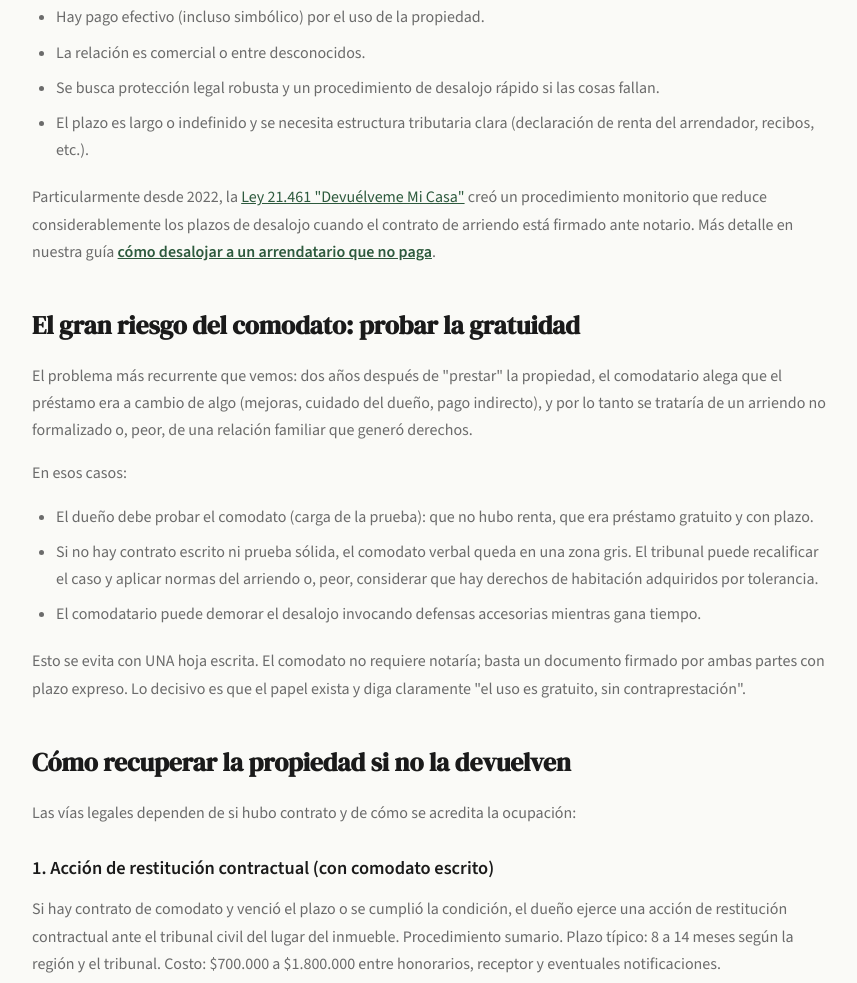
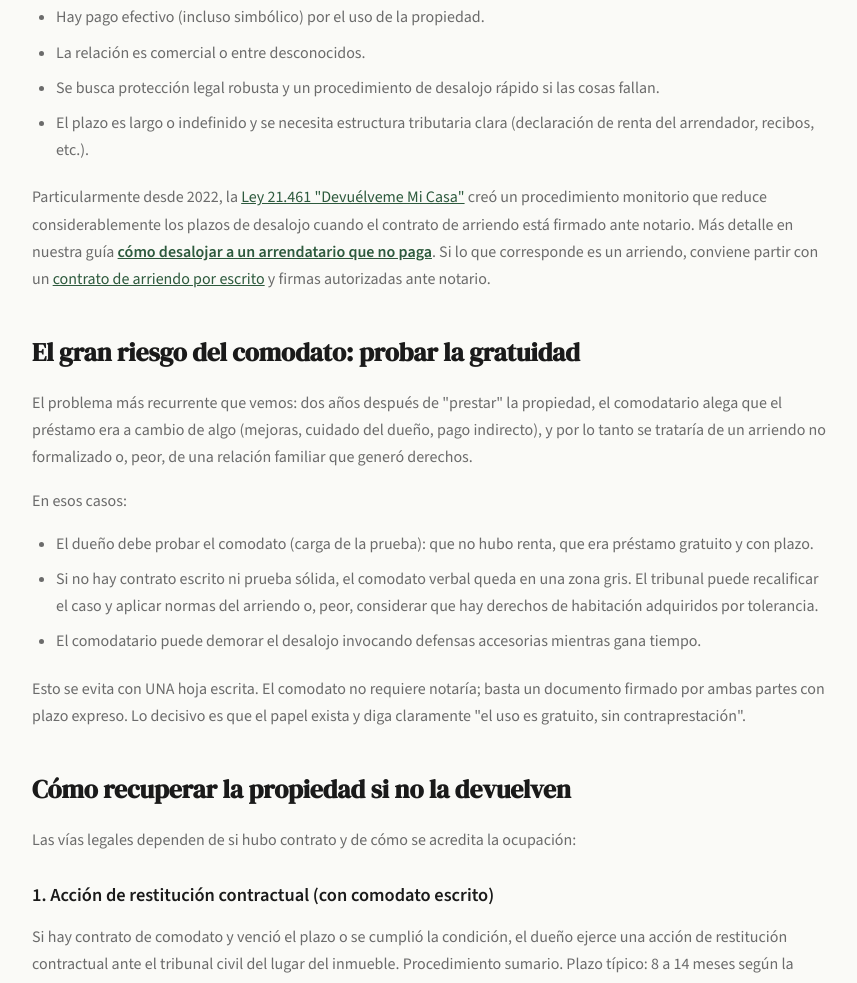
Before and after one commit to emilioAOE/resuelve-propiedades, a website: page blog/comodato-vs-arriendo-chile/index.html in a window 1280 px wide. Shown: the part 2286-3269 px from the top of the page, without its empty margins (208-1065 px from the left). Drawn offline with nearby package versions, Linux system fonts and the light colour scheme; no server answers.

Commit message:
blog(arriendo): enlaces a la carta de cobro y al contrato de arriendo de Cun Cun Legal
Co-Authored-By: Claude Opus 5.5 <noreply@anthropic.com>

```diff
--- a/blog/comodato-vs-arriendo-chile/index.html
+++ b/blog/comodato-vs-arriendo-chile/index.html
@@ -314,7 +314,7 @@
         <li>El plazo es largo o indefinido y se necesita estructura tributaria clara (declaración de renta del arrendador, recibos, etc.).</li>
       </ul>
 
-      <p>Particularmente desde 2022, la <strong><a href="https://www.bcn.cl/leychile/navegar?idNorma=1179527" target="_blank" rel="noopener noreferrer" style="color:var(--color-warm);font-weight:500;">Ley 21.461 "Devuélveme Mi Casa"</a></strong> creó un procedimiento monitorio que reduce considerablemente los plazos de desalojo cuando el contrato de arriendo está firmado ante notario. Más detalle en nuestra guía <a href="/blog/desalojo-arrendatario-no-paga-chile/" style="color:var(--color-warm);font-weight:600;">cómo desalojar a un arrendatario que no paga</a>.</p>
+      <p>Particularmente desde 2022, la <strong><a href="https://www.bcn.cl/leychile/navegar?idNorma=1179527" target="_blank" rel="noopener noreferrer" style="color:var(--color-warm);font-weight:500;">Ley 21.461 "Devuélveme Mi Casa"</a></strong> creó un procedimiento monitorio que reduce considerablemente los plazos de desalojo cuando el contrato de arriendo está firmado ante notario. Más detalle en nuestra guía <a href="/blog/desalojo-arrendatario-no-paga-chile/" style="color:var(--color-warm);font-weight:600;">cómo desalojar a un arrendatario que no paga</a>. Si lo que corresponde es un arriendo, conviene partir con un <a href="https://cuncun.cl/documentos/contrato-arriendo" style="color:var(--color-warm);font-weight:500;text-decoration:underline;">contrato de arriendo por escrito</a> y firmas autorizadas ante notario.</p>
 
       <h2>El gran riesgo del comodato: probar la gratuidad</h2>
 
```
Also changed, not shown: blog/desalojo-arrendatario-no-paga-chile/index.html (+1 -1 lines).
